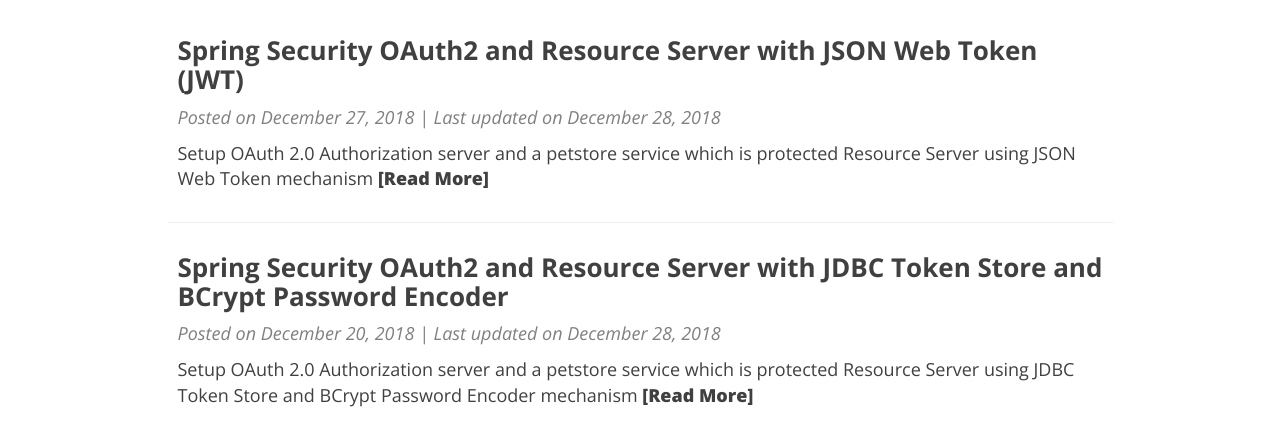
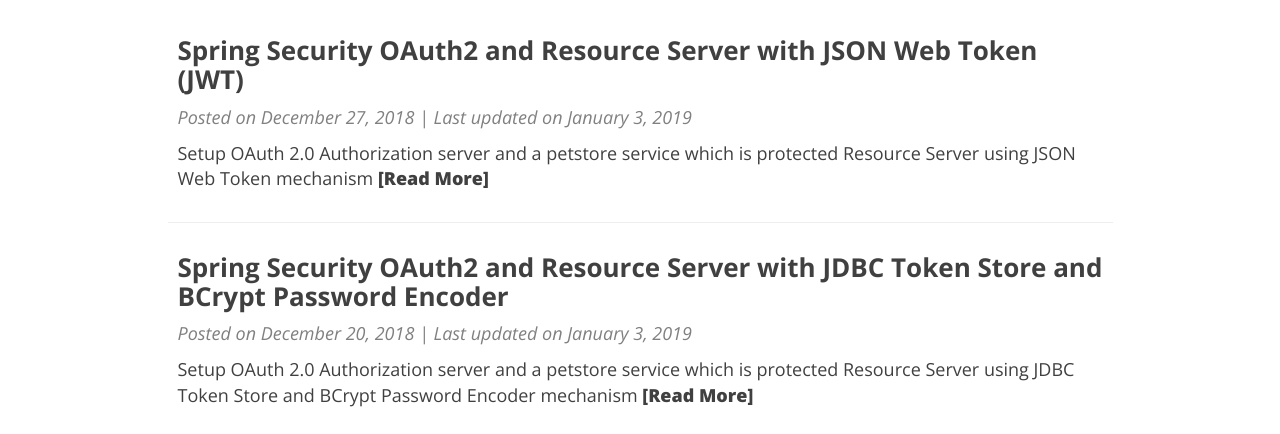
Before and after one commit to codeaches/codeaches.github.io, a Jekyll site: the page built from index.html, in a window 1280 px wide and 900 px high, scrolled down 484 px. Shown: the part 155-589 px from the top of the window. Built offline with Jekyll 4.4.1, drawn with Linux system fonts in a browser that asks for light colours; nearby versions of some CDN libraries; the list of posts is cut into pages by our own code.

Commit message:
no message

```diff
--- a/_posts/2018-12-20-Spring Boot-OAuth2 and Resource Server setup.md
+++ b/_posts/2018-12-20-Spring Boot-OAuth2 and Resource Server setup.md
@@ -11,12 +11,13 @@
 comments: true
 show-share: true
 show-subscribe: true
+social-share: false
 gh-repo: codeaches/oauth2-and-resource-servers
 github-codebase-post-link: true
 gh-badge: [star, watch, follow]
 preview-length: 50
 preview-message: Setup OAuth 2.0 Authorization server and a petstore service which is protected Resource Server using JDBC Token Store and BCrypt Password Encoder mechanism
-lastupdated: 2018-12-28
+lastupdated: 2019-01-03
 paypal-donate-button: true
 sitemap:
   changefreq: daily
--- a/_posts/2018-12-27-Spring Boot-OAuth2 and Resource Server with jwt setup.md
+++ b/_posts/2018-12-27-Spring Boot-OAuth2 and Resource Server with jwt setup.md
@@ -17,7 +17,7 @@
 gh-badge: [star, watch, follow]
 preview-length: 50
 preview-message: Setup OAuth 2.0 Authorization server and a petstore service which is protected Resource Server using JSON Web Token mechanism
-lastupdated: 2018-12-28
+lastupdated: 2019-01-03
 paypal-donate-button: true
 sitemap:
   changefreq: daily
--- a/index.html
+++ b/index.html
@@ -16,6 +16,7 @@
       href="/tutorials" class="list-filter">Tutorials</a> <a href="/tags"
       class="list-filter">Index</a>
 </div>
+
 <div class="posts-list">
    {% for post in paginator.posts %}
    <article>
@@ -29,6 +30,7 @@
             | Last updated on {{ post.lastupdated | date: "%B %-d, %Y" }}
             {% endif %}
          </p>
+
          <div class="post-entry">
             {{ post.preview-message | truncatewords: post.preview-length | strip_html | xml_escape}} <span
                href="{{ post.url | prepend: site.baseurl }}"
```
